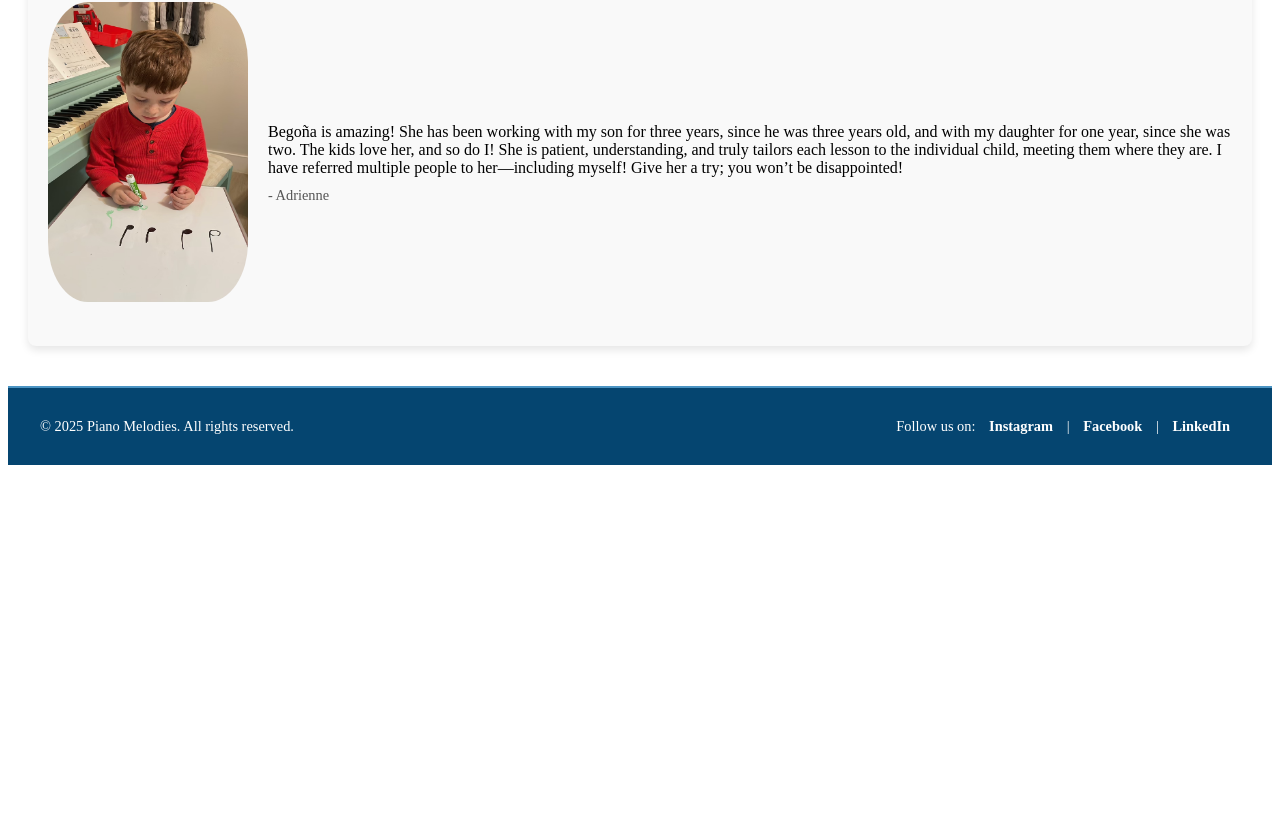
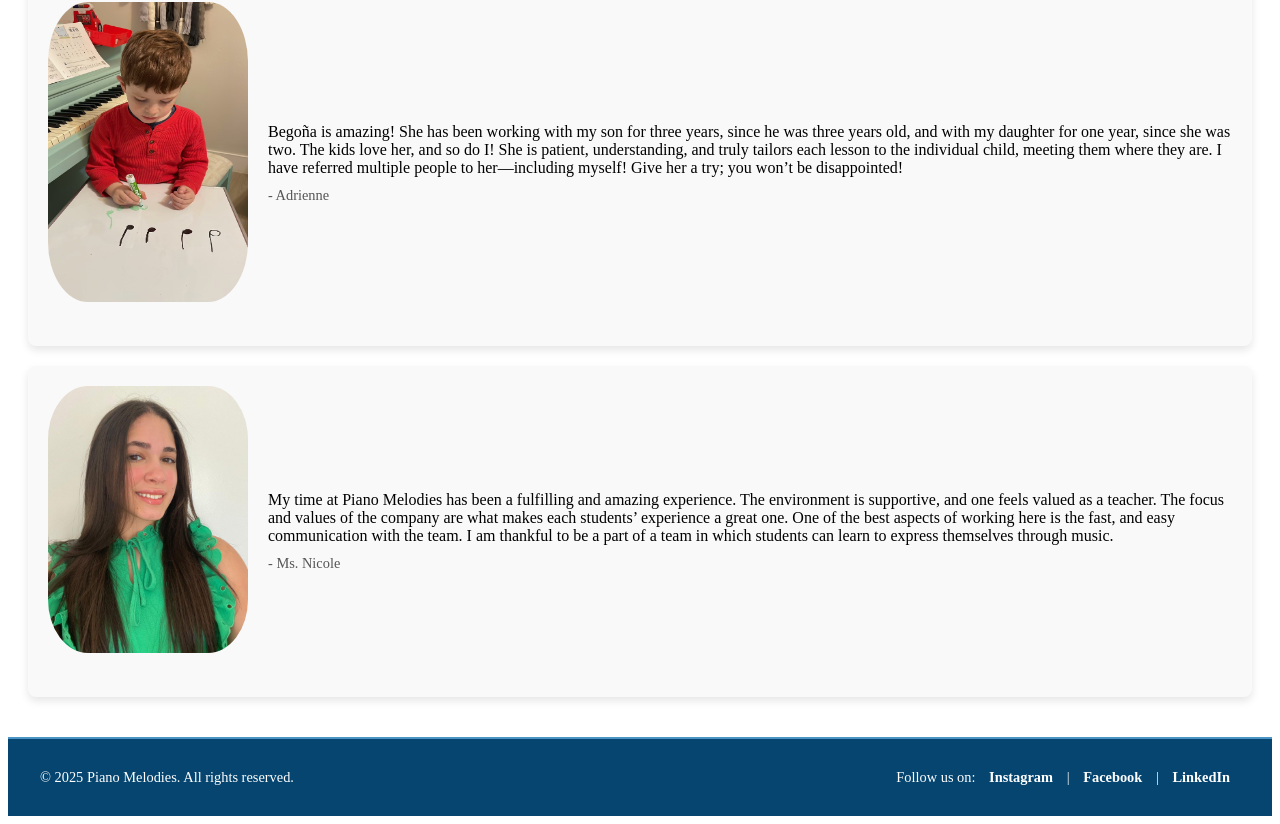
Before and after one commit to Patxi25/piano-melodies, a Next.js app: page / in a window 1280 px wide. Shown: the part 1610-2434 px from the top of the page. Before the commit the page ends 2083 px from the top, so only its background shows below. Built offline with nearby package versions, Linux system fonts and the light colour scheme.

Commit message:
adding a new employee

```diff
--- a/src/app/page.tsx
+++ b/src/app/page.tsx
@@ -128,6 +128,19 @@ const HomePage = () => (
           imageWidth={200}
           imageHeight={300}
         />
+        <Review
+          imageSrc="/images/portraits/nicole_portrait.jpeg"
+          imageAlt="Nicole"
+          reviewText="My time at Piano Melodies has been a fulfilling and amazing experience.
+              The environment is supportive, and one feels valued as a teacher. The focus and
+              values of the company are what makes each students’ experience a great one. One
+              of the best aspects of working here is the fast, and easy communication with the
+              team. I am thankful to be a part of a team in which students can learn to express
+              themselves through music."
+          reviewerName="Ms. Nicole"
+          imageWidth={200}
+          imageHeight={267}
+        />
       </section>
     </main>
   </div>
```
Also changed, not shown: src/app/about/page.tsx (+14 -0 lines), 1 other file (tests, documents, lock files or other folders).
